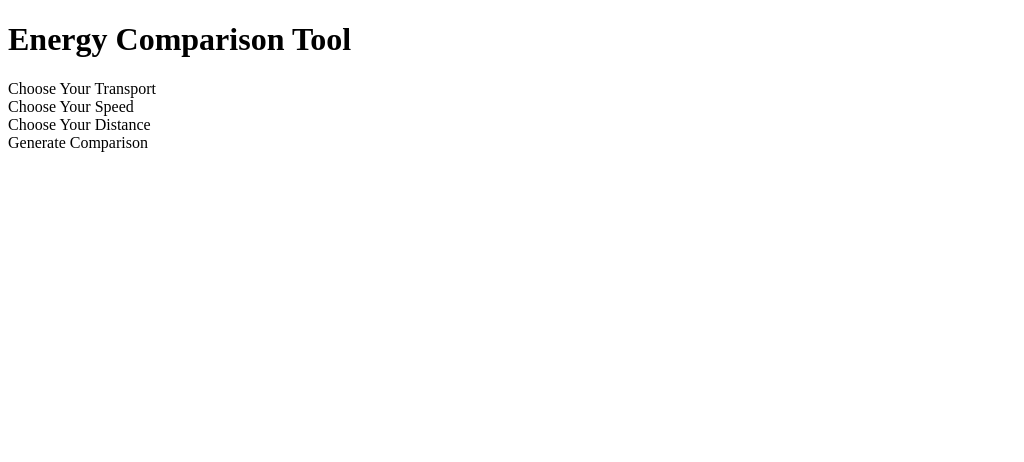
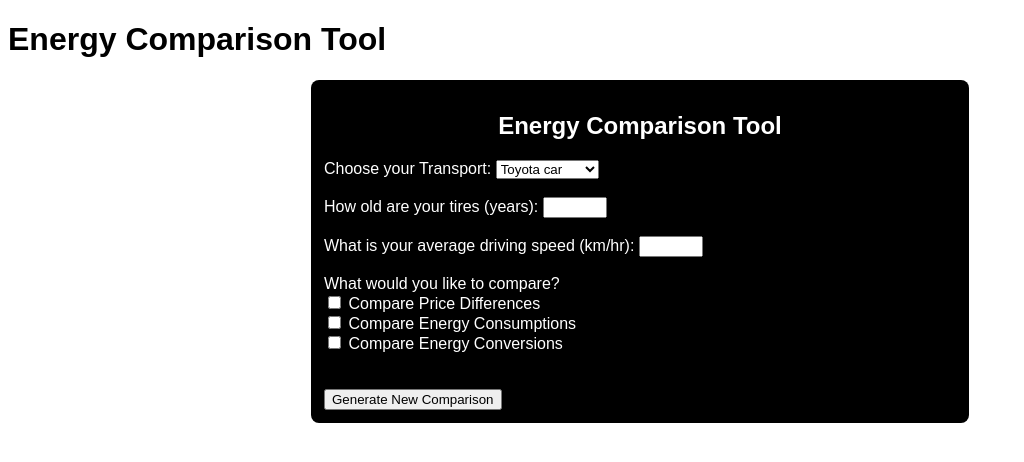
Before and after one commit to jennadunford/ELEN3020A-SoftwareDev-ProjectRepo, a plain HTML site: page index.html in a window 1280 px wide. Shown: the whole page, without its empty margins (0-1024 px from the left). Drawn offline with Linux system fonts and the light colour scheme.

Commit message:
Added styling to index.html

```diff
--- a/index.html
+++ b/index.html
@@ -4,6 +4,7 @@
     <meta charset="UTF-8" />
     <meta http-equiv="X-UA-Compatible" content="IE=edge" />
     <meta name="viewport" content="width=device-width, initial-scale=1.0" />
+    <link rel="stylesheet" href="stylesheet.css" />
     <title>Energy Comparison Tool</title>
   </head>
   <body>
@@ -13,11 +14,42 @@
         1. What type of car are they comparing
         2. How old are their tires?
         3. Their average speed
-    -->
-      <div>Choose Your Transport</div>
-      <div>Choose Your Speed</div>
-      <div>Choose Your Distance</div>
-      <div>Generate Comparison</div>
-    </section>
+    --></section>
+
+    <div class="tool_holder">
+      <h2 class="tool_title">Energy Comparison Tool</h2>
+      <label for="transport">Choose your Transport:</label>
+      <select name="transport" id="transport">
+        <option value="toyota">Toyota car</option>
+        <option value="vw">VW car</option>
+        <option value="mercedes">Mercedes car</option>
+        <option value="honda">Honda car</option>
+      </select>
+      <br />
+      <br />
+
+      <label for="tAge">How old are your tires (years):</label>
+      <input type="number" id="tAge" name="tAge" min="1" max="200" />
+      <br />
+      <br />
+
+      <label for="aSpeed">What is your average driving speed (km/hr):</label>
+      <input type="number" id="aSpeed" name="aSpeed" min="1" max="300" />
+      <br />
+      <br />
+      What would you like to compare?
+      <br />
+      <input type="checkbox" id="option1" name="option1" value="price" />
+      <label for="option1"> Compare Price Differences</label><br />
+      <input type="checkbox" id="option2" name="option2" value="consumption" />
+      <label for="option2"> Compare Energy Consumptions</label><br />
+      <input type="checkbox" id="option3" name="option3" value="conversions" />
+      <label for="option3"> Compare Energy Conversions</label><br />
+
+      <br />
+      <br />
+
+      <button>Generate New Comparison</button>
+    </div>
   </body>
 </html>
--- /dev/null
+++ b/stylesheet.css
@@ -0,0 +1,17 @@
+body {
+  font-family: Arial, Helvetica, sans-serif;
+}
+
+div.tool_holder {
+  display: block;
+  width: 50%;
+  margin: auto;
+  background-color: black;
+  color: white;
+  padding: 1%;
+  border-radius: 8px;
+}
+
+h2.tool_title {
+  text-align: center;
+}
```
